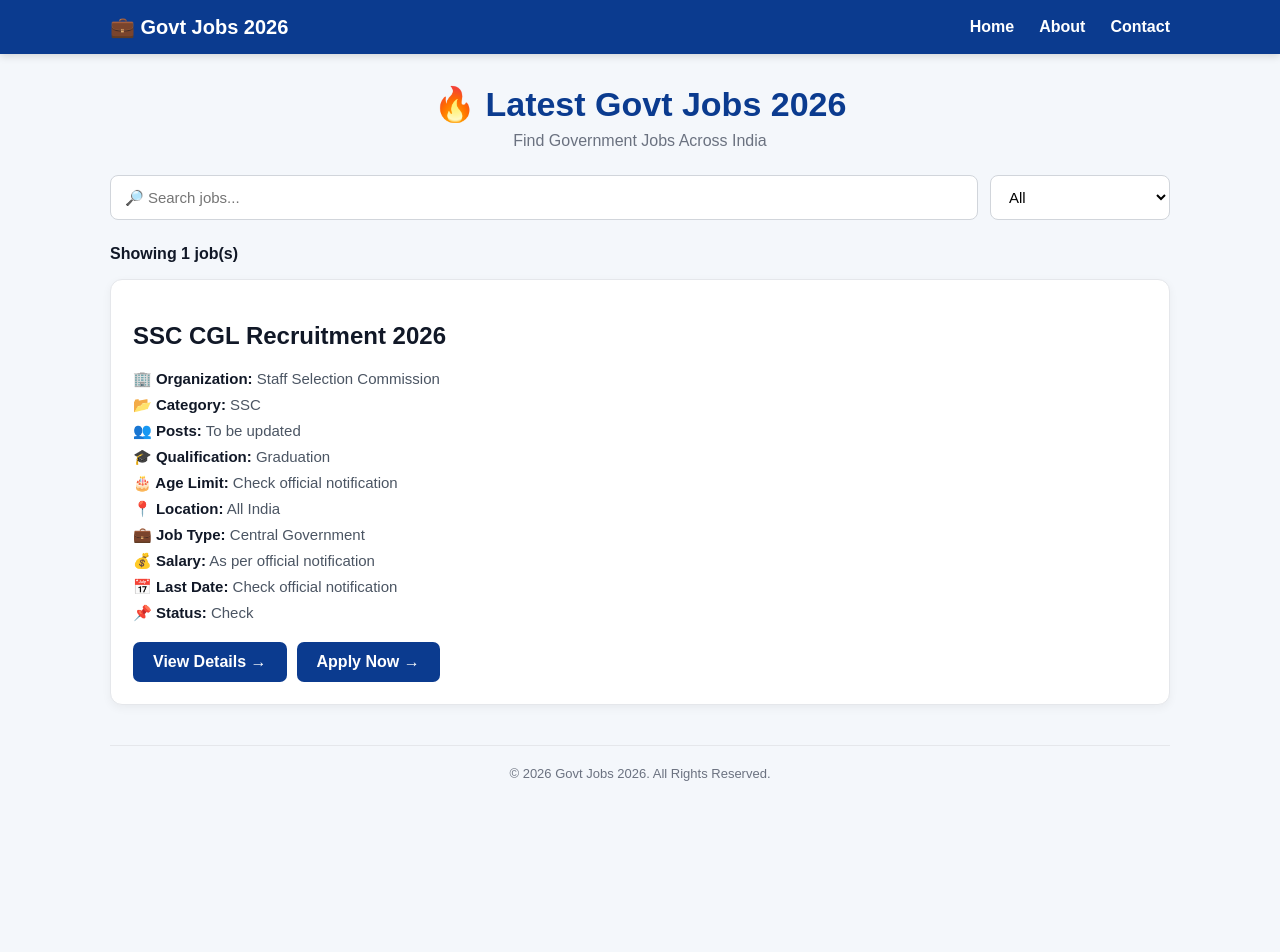
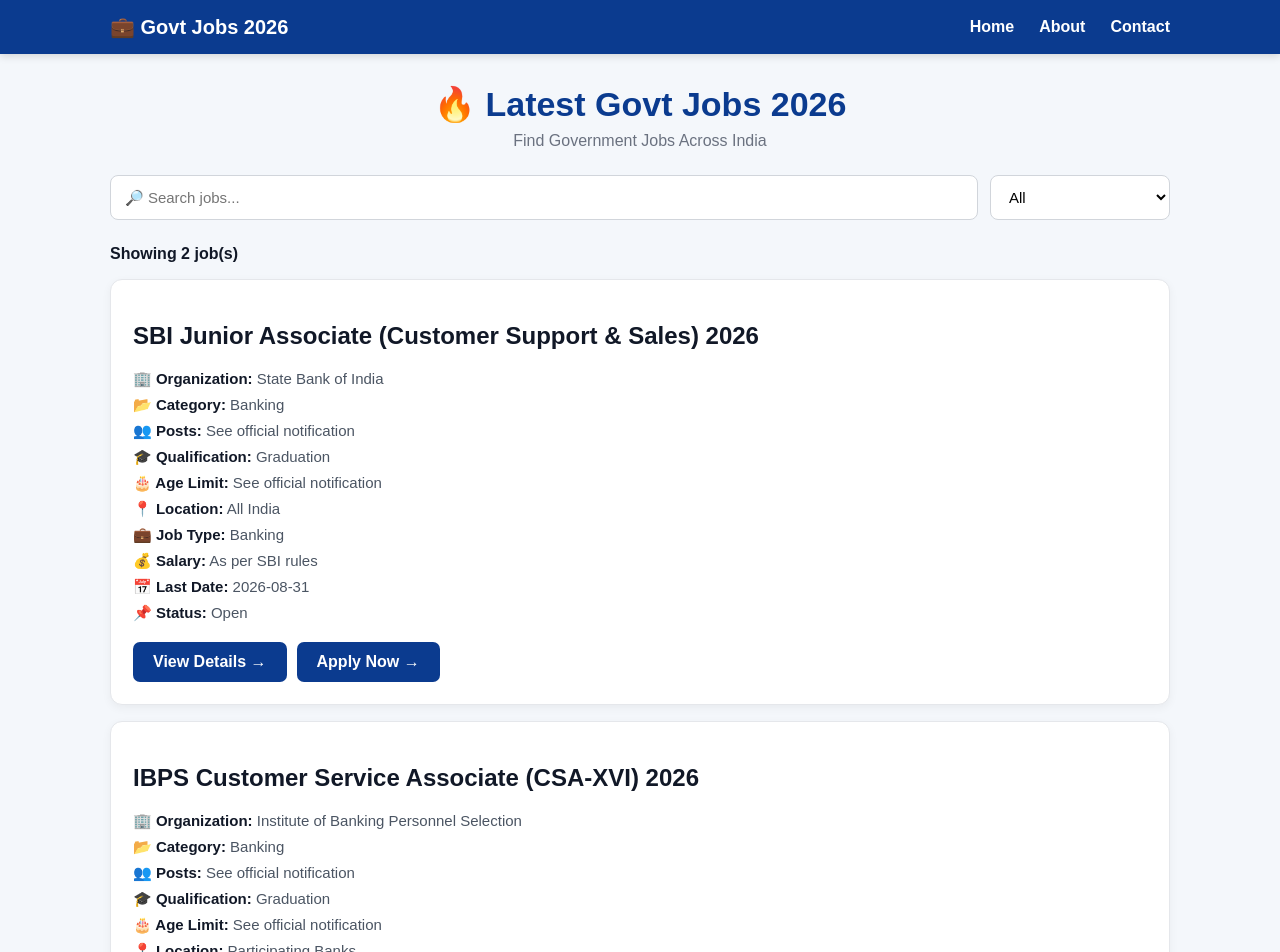
Before and after one commit to chglory8888-dev/govt-jobs-2026, a Next.js app: page / in a window 1280 px wide. Shown: the top 952 px of the page. Before the commit the page ends 831 px from the top, so only its background shows below. Built offline with nearby package versions, Linux system fonts and the light colour scheme.

Commit message:
Update jobs.js

```diff
--- a/data/jobs.js
+++ b/data/jobs.js
@@ -1,18 +1,34 @@
 export const jobs = [
   {
     id: 1,
-    title: "SSC CGL Recruitment 2026",
-    organization: "Staff Selection Commission",
-    category: "SSC",
-    posts: "To be updated",
+    title: "SBI Junior Associate (Customer Support & Sales) 2026",
+    organization: "State Bank of India",
+    category: "Banking",
+    posts: "See official notification",
     qualification: "Graduation",
-    ageLimit: "Check official notification",
+    ageLimit: "See official notification",
     location: "All India",
-    jobType: "Central Government",
-    salary: "As per official notification",
-    lastDate: "Check official notification",
-    applyLink: "https://ssc.gov.in",
-    notificationLink: "https://ssc.gov.in",
-    status: "Check"
+    jobType: "Banking",
+    salary: "As per SBI rules",
+    lastDate: "2026-08-31",
+    applyLink: "https://sbi.co.in/web/careers/current-openings",
+    notificationLink: "https://sbi.co.in/web/careers/current-openings",
+    status: "Open"
+  },
+  {
+    id: 2,
+    title: "IBPS Customer Service Associate (CSA-XVI) 2026",
+    organization: "Institute of Banking Personnel Selection",
+    category: "Banking",
+    posts: "See official notification",
+    qualification: "Graduation",
+    ageLimit: "See official notification",
+    location: "Participating Banks",
+    jobType: "Banking",
+    salary: "As per participating bank rules",
+    lastDate: "2026-08-21",
+    applyLink: "https://ibpsreg.ibps.in/csaxvijul26/",
+    notificationLink: "https://www.ibps.in/wp-content/uploads/Notification_CRP_CSA_XVI-Final.pdf",
+    status: "Open"
   }
 ];
```
